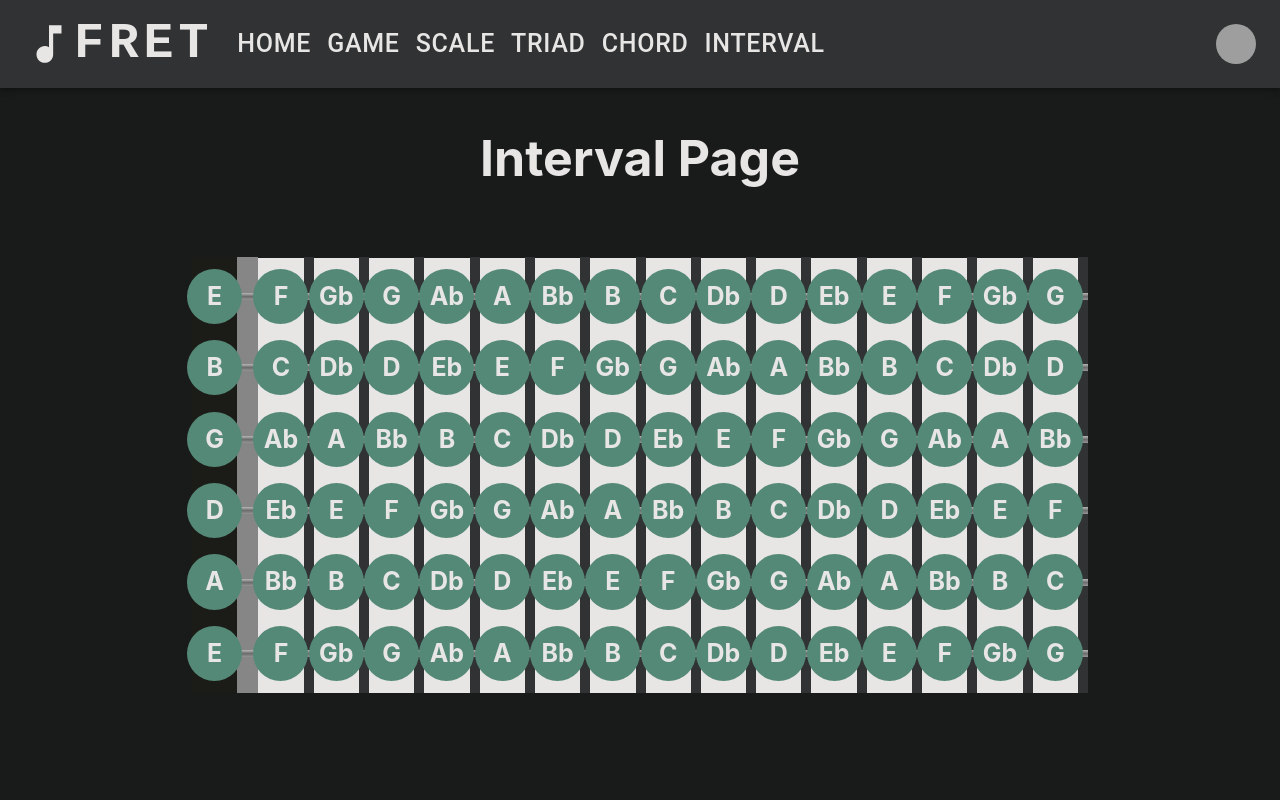
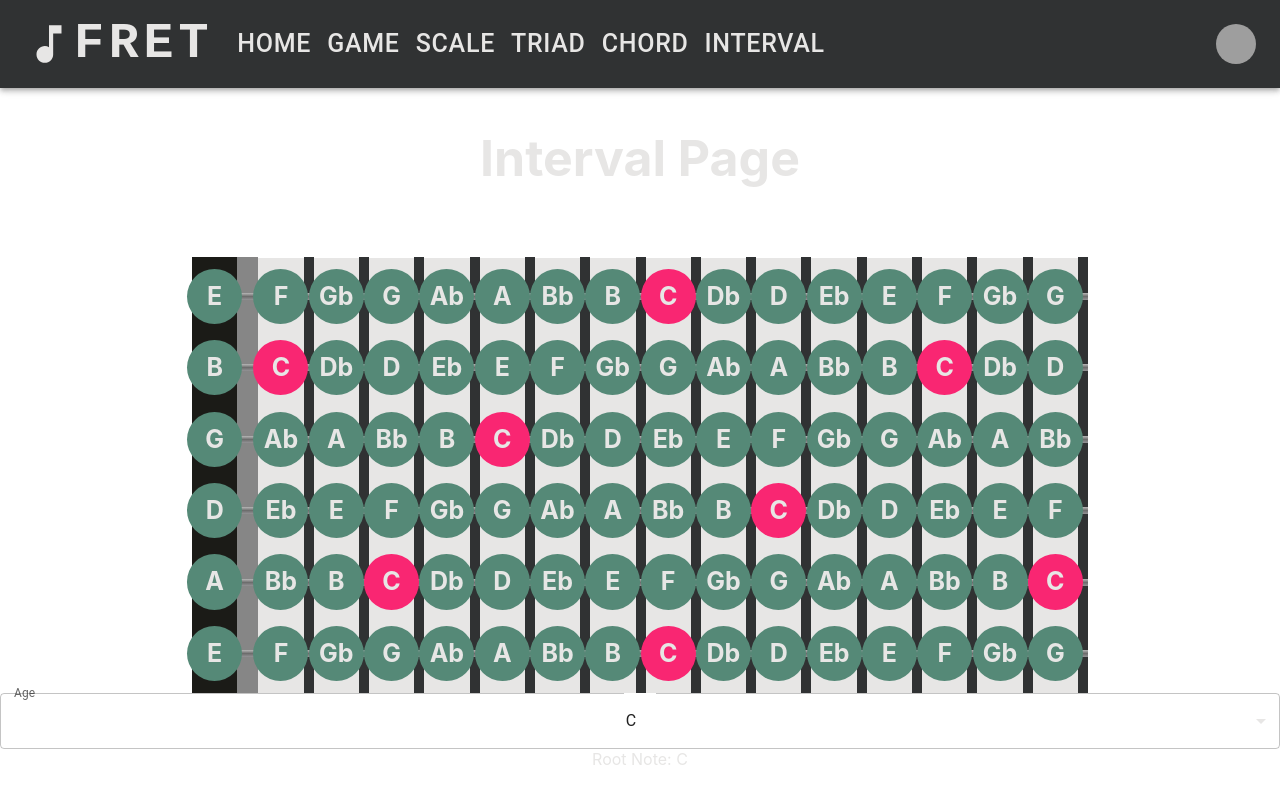
Before and after one commit to JiwooL0920/Fretboard, a React (Create React App) app in the folder frontend/: page /interval in a window 1280 px wide. Built offline with nearby package versions, Linux system fonts and the light colour scheme; grey boxes are pictures that could not be loaded.

Commit message:
render rootNote on fretboard

```diff
--- a/frontend/src/components/fretboard/Fretboard.tsx
+++ b/frontend/src/components/fretboard/Fretboard.tsx
@@ -3,15 +3,20 @@ import {DisplayMode, Accidental, Unit} from './enums';
 import {getNote} from './logic'
 import '../../css/fretboard.css';
 
+export interface FretboardProps {
+    rootNote: string
+}
 
 interface StringProps {
     stringNumber:number,
-    stringNote:string
+    stringNote:string,
+    rootNote:string
 }
 
 interface FretProps {
     fretNumber:number,
     note:string
+    rootNote:string
 }
 
 const Fret = (props: FretProps) => {
@@ -20,7 +25,7 @@ const Fret = (props: FretProps) => {
 
     return (
         <div
-            className="fret"
+            className={"fret" + (note === props.rootNote ? ' root-note' : '')}
             fret-number={props.fretNumber}
             fret-note={props.note}
             // style={}
@@ -44,7 +49,8 @@ const String = (props: StringProps) => {
             { [0,1,2,3,4,5,6,7,8,9,10,11,12,13,14,15].map( (i:number) => {
                 const fretProps:FretProps = {
                     fretNumber:i,
-                    note:getNote(stringNumber,i)
+                    note:getNote(stringNumber,i),
+                    rootNote:props.rootNote
                 }
                 return <Fret {...fretProps}/>
             })}
@@ -55,7 +61,7 @@ const String = (props: StringProps) => {
     )
 }
 
-const Fretboard = () => {
+const Fretboard = (props: FretboardProps) => {
     var displayMode: DisplayMode = DisplayMode.Note;
     var numStrings:number = 6;
     var numFrets:number = 24;
@@ -63,13 +69,15 @@ const Fretboard = () => {
 
     var tuning:string[] = ['E','A','D','G','B','E'];
 
+    console.log(props.rootNote)
 
     return (
         <div className="fretboard">
             { tuning.slice(0).reverse().map( (note, i) => {
                 const stringProps:StringProps = {
                     stringNumber: i+1,
-                    stringNote:note
+                    stringNote:note,
+                    rootNote:props.rootNote
                 }
                 return <String {...stringProps}/>
             })}
--- a/frontend/src/components/fretboard/logic.tsx
+++ b/frontend/src/components/fretboard/logic.tsx
@@ -17,14 +17,10 @@ var tuning:string[] = ['E','A','D','G','B','E'];
 
 
 export const getNote = (string:number, fret:number) => {
-    console.log("string",string)
-    console.log("fret",fret)
     let notes = (accidental === Accidental.Sharp) ? notesSharp : notesFlat;
     let note0 = tuning[tuning.length - string];
-    console.log("note0",note0)
     let note0Index = notes.indexOf(note0);
     let note = notes[(note0Index + fret) % notes.length];
-    console.log('note',note)
     return note;
 }
 
--- a/frontend/src/css/App.css
+++ b/frontend/src/css/App.css
@@ -4,8 +4,8 @@
 }
 
 body {
-  background-color: rgb(25,26,26);
-  /* background-color: white; */
+  /* background-color: rgb(25,26,26); */
+  background-color: white;
 
 }
 
--- a/frontend/src/css/fretboard.css
+++ b/frontend/src/css/fretboard.css
@@ -112,7 +112,8 @@
 }
 
 .fret.root-note:before {
-    border: calc(var(--fret-thickness) * 0.6) solid var(--root-note-border);
+    background-color: var(--root-note-color);
+    /* border: calc(var(--fret-thickness) * 0.6) solid var(--root-note-border); */
 }
 
 
--- a/frontend/src/pages/FretMemGamePage.tsx
+++ b/frontend/src/pages/FretMemGamePage.tsx
@@ -4,7 +4,7 @@ const FretMemGamePage = () => {
     return (
         <div>
             <h1>Fretboard</h1>
-            <Fretboard/>
+            {/* <Fretboard/> */}
         </div>
 
 
--- a/frontend/src/pages/IntervalPage.tsx
+++ b/frontend/src/pages/IntervalPage.tsx
@@ -1,13 +1,51 @@
-import React from 'react'
-import Fretboard from '../components/fretboard/Fretboard'
+import React, {useState} from 'react'
+import Fretboard, {FretboardProps} from '../components/fretboard/Fretboard'
+import Box from '@mui/material/Box';
+import InputLabel from '@mui/material/InputLabel';
+import MenuItem from '@mui/material/MenuItem';
+import FormControl from '@mui/material/FormControl';
+import Select, { SelectChangeEvent } from '@mui/material/Select';
+
+const IntervalPage = () => {
+    const [rootNote, setRootNote] = useState("C");
+
+    const handleChange = (event: SelectChangeEvent) => {
+        setRootNote(event.target.value as string);
+    };
+
+    const fretboardProps:FretboardProps = {
+        rootNote : rootNote
+    }
 
 
-const IntervalPage = () => {
     return (
         <div className="interval-page">
             <h1>Interval Page</h1>
-            <Fretboard/>
+            <Fretboard {...fretboardProps}/>
+
+
+            <Box sx={{ minWidth: 120 }}>
+            <FormControl fullWidth>
+                <InputLabel id="demo-simple-select-label">Age</InputLabel>
+                <Select
+                labelId="demo-simple-select-label"
+                id="demo-simple-select"
+                value={rootNote}
+                label="Age"
+                onChange={handleChange}
+                >
+                <MenuItem value={"C"}>C</MenuItem>
+                <MenuItem value={"D"}>D</MenuItem>
+                <MenuItem value={"E"}>E</MenuItem>
+                </Select>
+            </FormControl>
+            </Box>
+
+            <div>Root Note: {rootNote}</div>
+
         </div>
+
+
     )
 }
 
```
